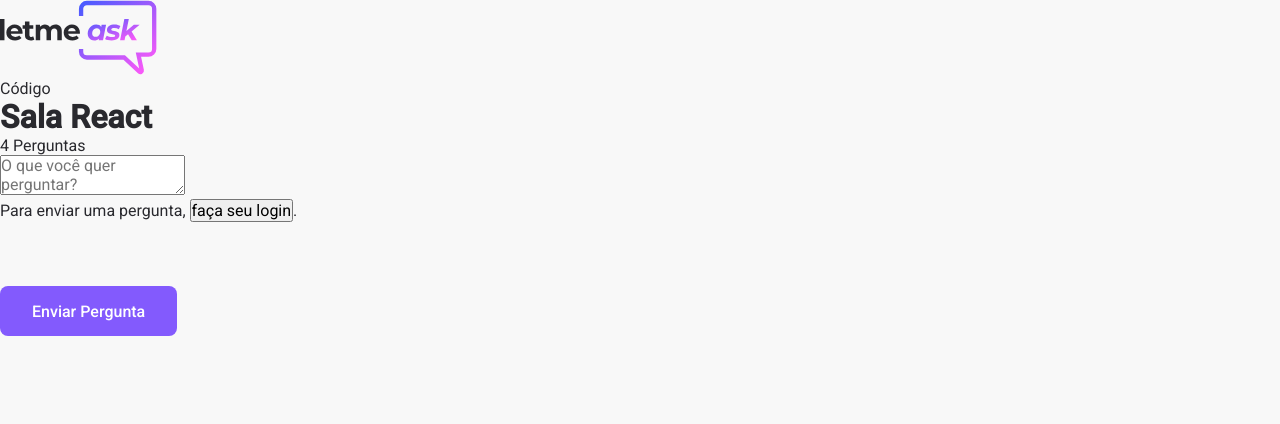
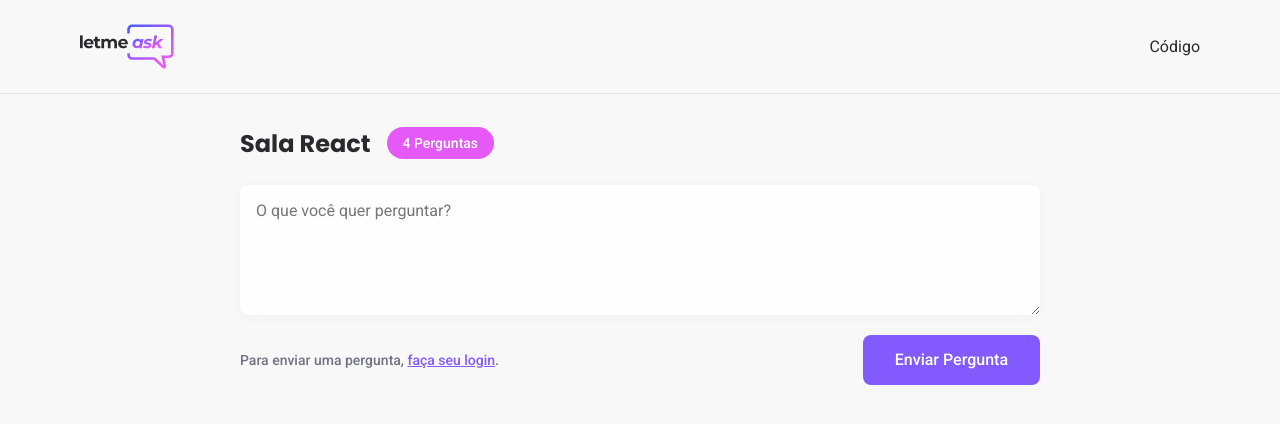
Before and after one commit to douglasabnovato/letme-ask, a React (Create React App) app in the folder letmeask/: page /rooms/1 in a window 1280 px wide. Shown: the top 424 px of the page. Built offline with nearby package versions, Linux system fonts and the light colour scheme; no server answers.

Commit message:
estilização da room

```diff
--- a/letmeask/src/pages/Room.tsx
+++ b/letmeask/src/pages/Room.tsx
@@ -1,5 +1,7 @@
 import logoImg from "../assets/logo.svg"
 import { Button } from "../components/Button"
+
+import "../styles/room.scss"
 
 export function Room(){
     return (
@@ -10,7 +12,7 @@
                     <div>Código</div>
                 </div>
             </header>
-            <main className="content">
+            <main>
                 <div className="room-title">
                     <h1>Sala React</h1>
                     <span>4 Perguntas</span>
--- a/letmeask/src/styles/button.scss
+++ b/letmeask/src/styles/button.scss
@@ -1,5 +1,4 @@
 .button{
-    margin-top: 64px;
     height: 50px;
     border-radius: 8px;
     font-weight: 500;
--- /dev/null
+++ b/letmeask/src/styles/room.scss
@@ -0,0 +1,112 @@
+#page-room {
+    header {
+      padding: 24px;
+      border-bottom: 1px solid #e2e2e2;
+
+      .content {
+        max-width: 1120px;
+        margin: 0 auto;
+        display: flex;
+        justify-content: space-between;
+        align-items: center;
+
+        > img {
+          max-height: 45px;
+        }
+
+        > div {
+          display: flex;
+          gap: 16px;
+
+          button {
+            height: 40px;
+          }
+        }
+      }
+    }
+
+    main {
+      max-width: 800px;
+      margin: 0 auto;
+
+      .room-title {
+        margin: 32px 0 24px;
+        display: flex;
+        align-items: center;
+
+        h1 {
+          font-family: 'Poppins', sans-serif;
+          font-size: 24px;
+          color: #29292e;
+        }
+
+        span {
+          margin-left: 16px;
+          background: #e559f9;
+          border-radius: 9999px;
+          padding: 8px 16px;
+          color: #FFF;
+          font-weight: 500;
+          font-size: 14px;
+        }
+      }
+
+      form {
+        textarea {
+          width: 100%;
+          border: 0;
+          padding: 16px;
+          border-radius: 8px;
+          background: #fefefe;
+          box-shadow: 0 2px 12px rgba(0, 0, 0, 0.04);
+          resize: vertical;
+          min-height: 130px;
+        }
+
+        .form-footer {
+          display: flex;
+          justify-content: space-between;
+          align-items: center;
+          margin-top: 16px;
+
+          .user-info {
+            display: flex;
+            align-items: center;
+
+            img {
+              width: 32px;
+              height: 32px;
+              border-radius: 50%;
+            }
+
+            span {
+              margin-left: 8px;
+              color: #29292e;
+              font-weight: 500;
+              font-size: 14px;
+            }
+          }
+
+          > span {
+            font-size: 14px;
+            color: #737380;
+            font-weight: 500;
+
+            button {
+              background: transparent;
+              border: 0;
+              color: #835AFD;
+              text-decoration: underline;
+              font-size: 14px;
+              font-weight: 500;
+              cursor: pointer;
+            }
+          }
+        }
+      }
+
+      .question-list {
+        margin-top: 32px;
+      }
+    }
+  }
```
Also changed, not shown: letmeask/src/components/RoomCode.tsx (added).
